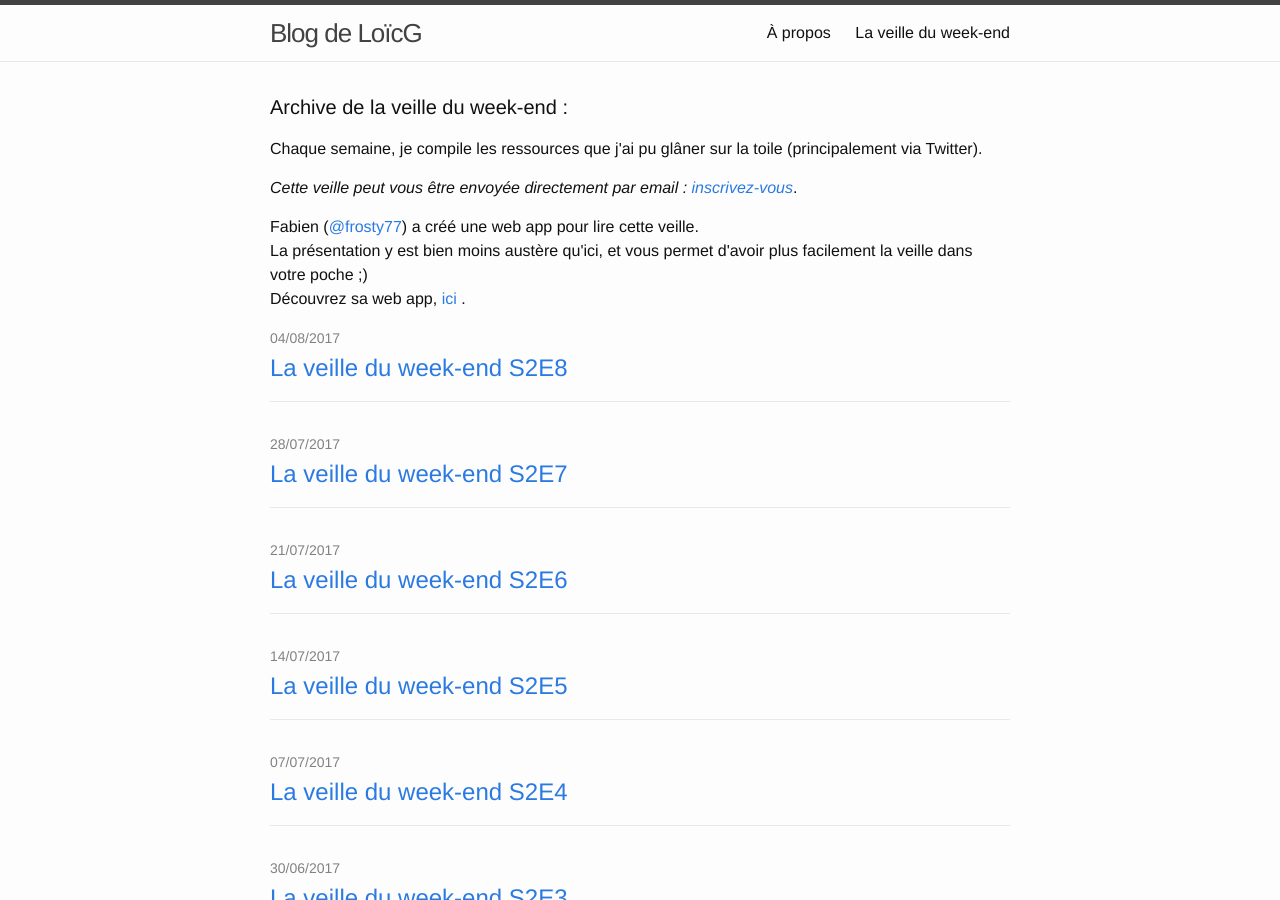
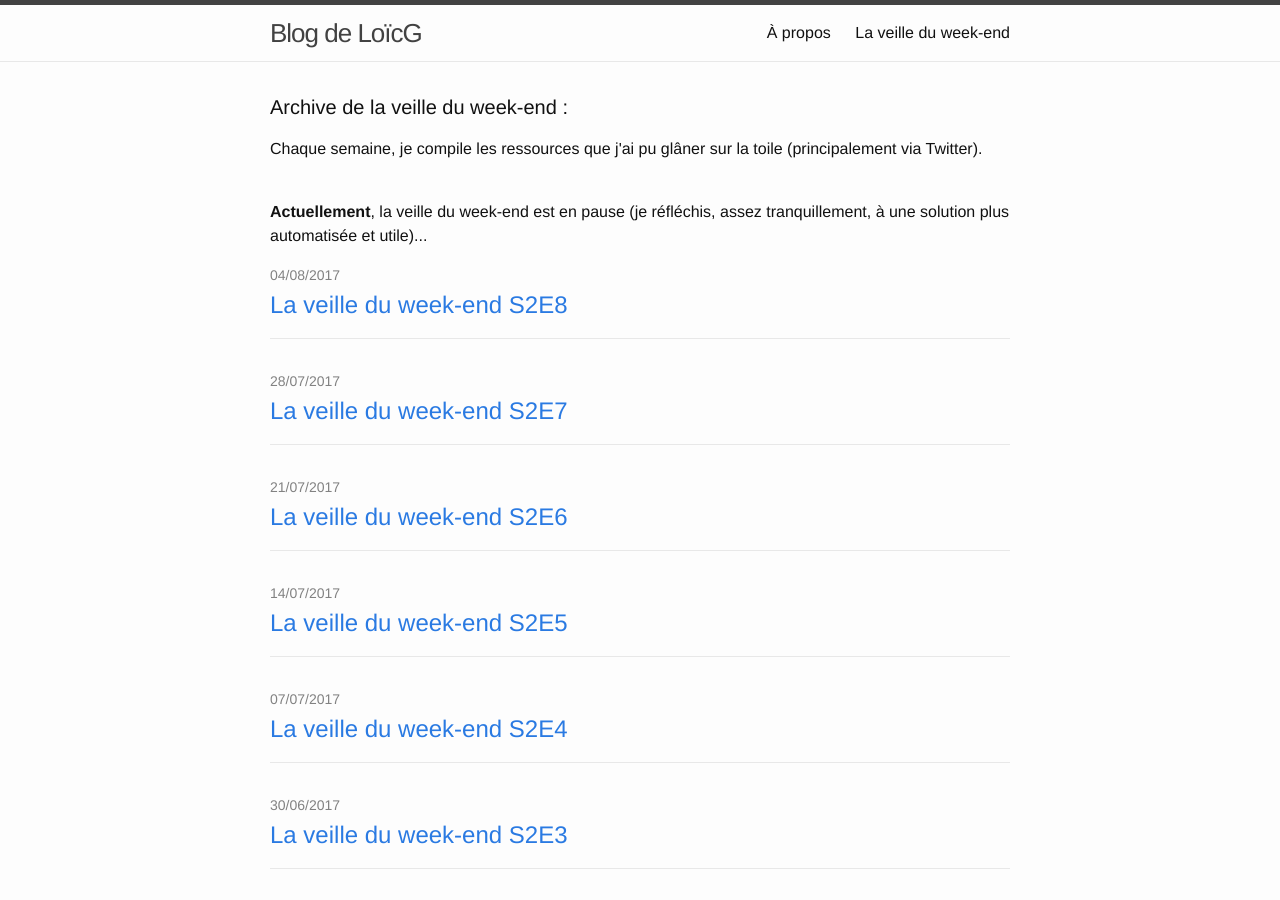
Before and after one commit to chibani/chibani.github.io, a Jekyll site: the page built from veille.html, in a window 1280 px wide and 900 px high. Built offline with Jekyll 4.4.1, drawn with Linux system fonts in a browser that asks for light colours.

Commit message:
Note about veille being paused

```diff
--- a/veille.html
+++ b/veille.html
@@ -8,6 +8,9 @@ layout: default
   <h1 class="page-heading">Archive de la veille du week-end : </h1>
 
   <p>Chaque semaine, je compile les ressources que j'ai pu glâner sur la toile (principalement via Twitter).</p>
+  <br>
+  <p><strong>Actuellement</strong>, la veille du week-end est en pause (je réfléchis, assez tranquillement, à une solution plus automatisée et utile)...</p>
+<!--
   <p><em>Cette veille peut vous être envoyée directement par email : <a href="/newsletter.html">inscrivez-vous</a></em>.</p>
   <p></p>
   <p>
@@ -15,6 +18,7 @@ layout: default
     La présentation y est bien moins austère qu'ici, et vous permet d'avoir plus facilement la veille dans votre poche ;) <br>
     Découvrez sa web app, <a href="https://v.loicg.net/">ici</a> .
   </p>
+-->
 
   <ul class="post-list">
     {% for post in site.categories["veille"] %}
```
